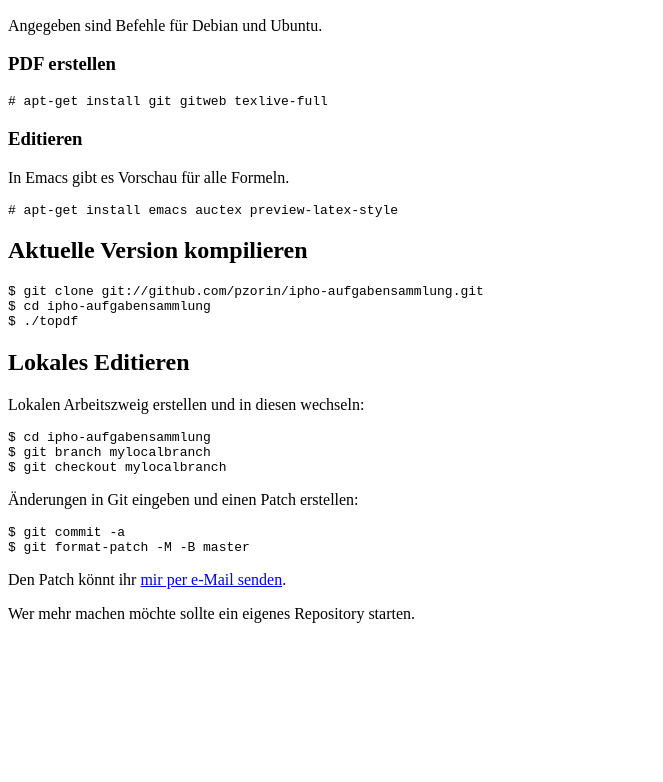
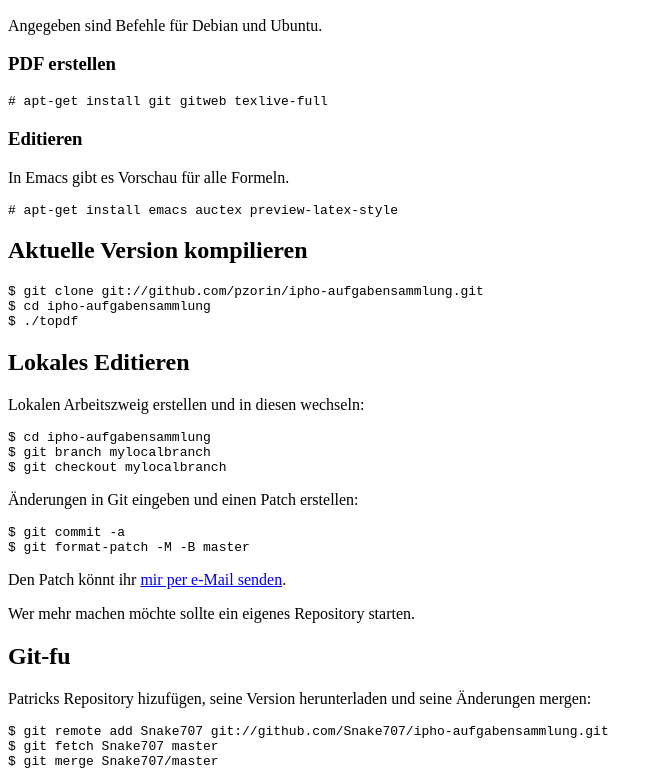
Before and after one commit to pzorin/ipho-aufgabensammlung, a plain HTML site: page index.html in a window 1280 px wide. Shown: the part 242-1024 px from the top of the page, without its empty margins (0-663 px from the left). Before the commit the page ends 881 px from the top, so only its background shows below. Drawn offline with Linux system fonts and the light colour scheme.

Commit message:
Hinweise zu Git-fu

```diff
--- a/index.html
+++ b/index.html
@@ -54,5 +54,14 @@ $ git format-patch -M -B master</code></pre>
 
 <p>Wer mehr machen möchte sollte ein eigenes Repository starten.</p>
 
+<h2>Git-fu</h2>
+
+<p>Patricks Repository hizufügen, seine Version herunterladen und seine Änderungen mergen:</p>
+
+<pre><code>$ git remote add Snake707 git://github.com/Snake707/ipho-aufgabensammlung.git
+$ git fetch Snake707 master
+$ git merge Snake707/master
+</code></pre>
+
 </body>
 </html>
```
